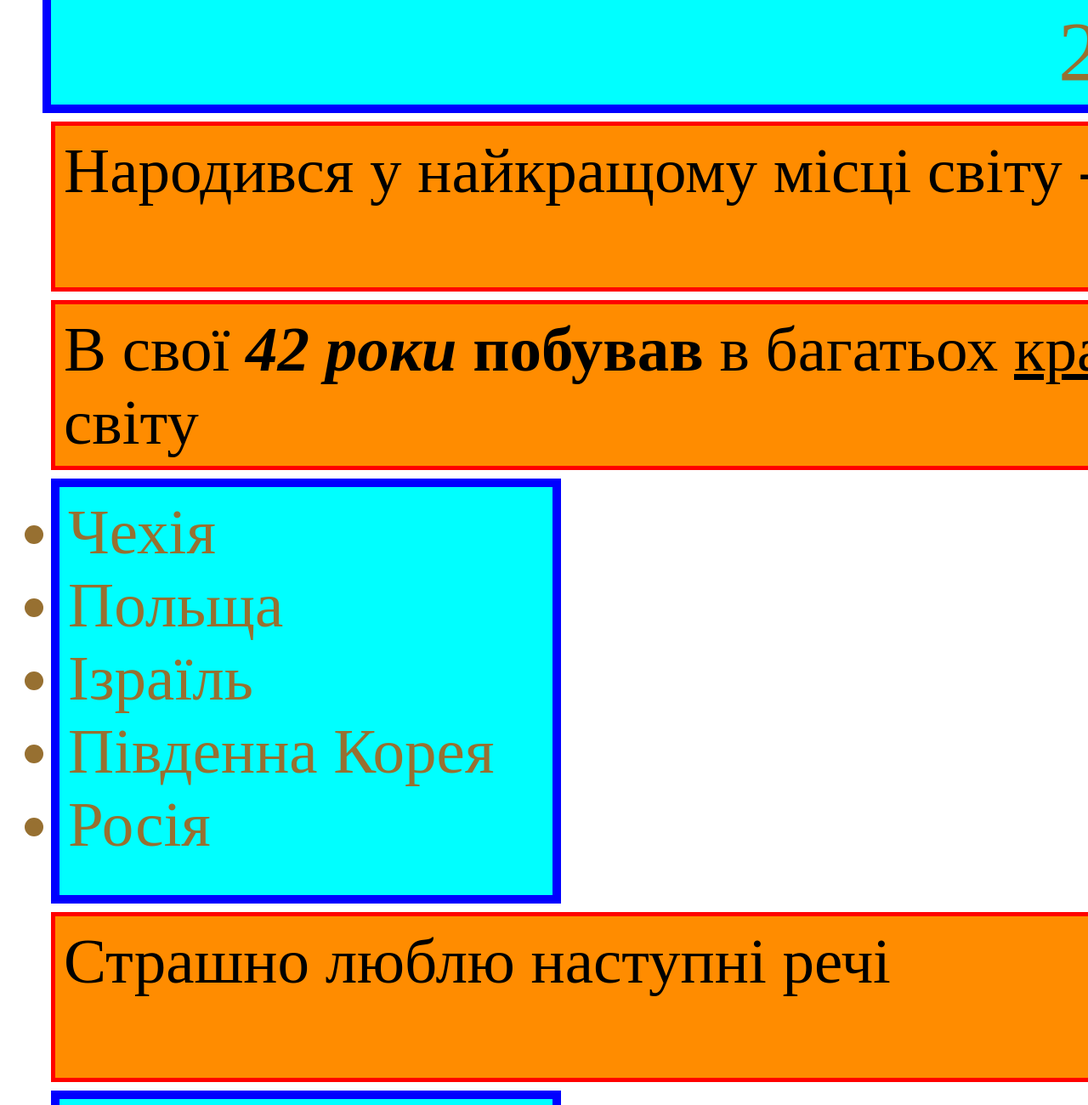
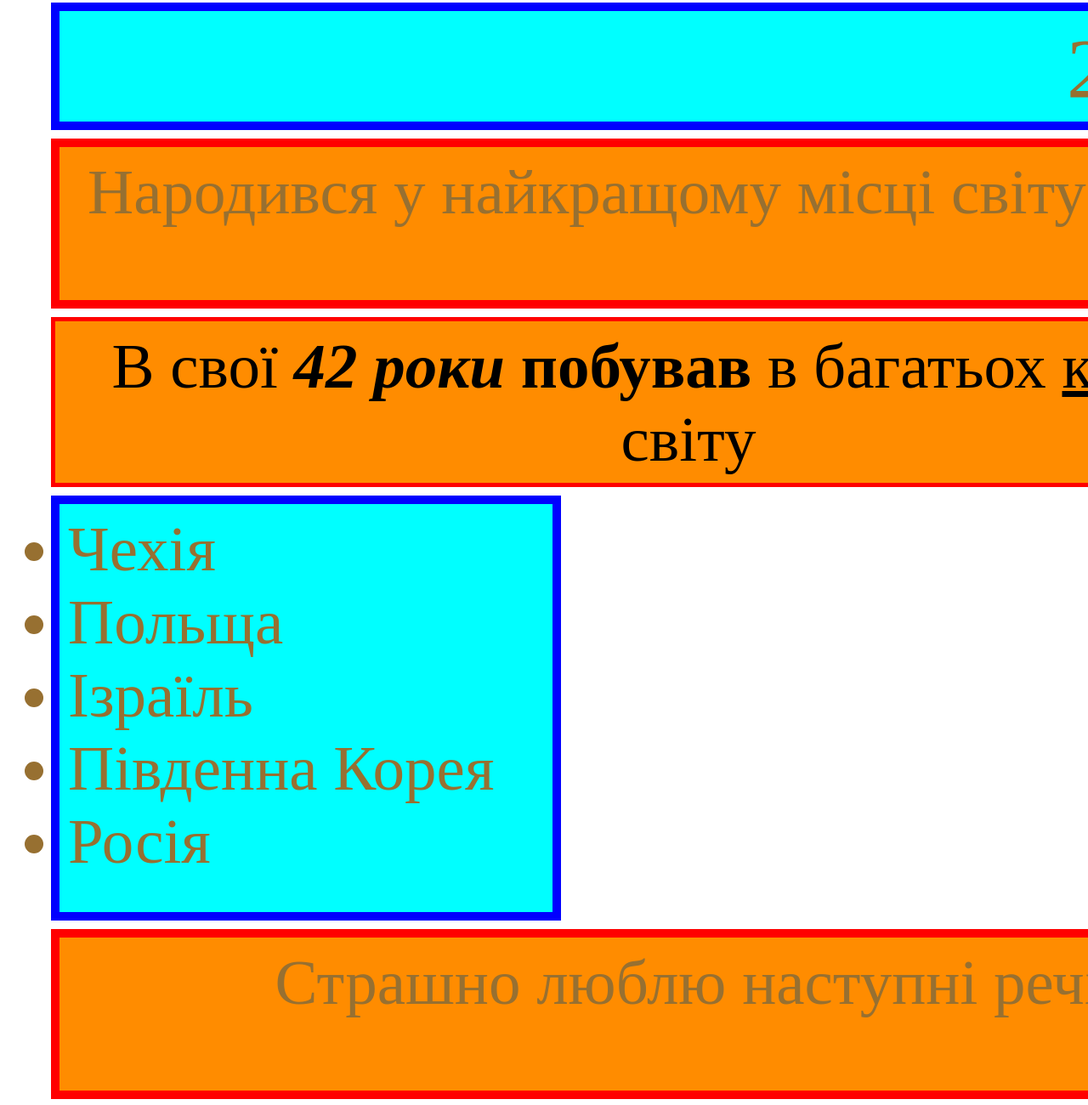
Before and after one commit to vbaida/htmlcours1, a plain HTML site: page HTML курс/hw3/index3.html in a window 1280 px wide. Shown: the part 367-1667 px from the top of the page at 85% size. Drawn offline with Linux system fonts and the light colour scheme.

Commit message:
додав div target margin

```diff
--- a/HTML курс/hw3/demo3.css
+++ b/HTML курс/hw3/demo3.css
@@ -10,6 +10,7 @@ div {
     padding: 10px;
     border: 10px solid blue;
     box-sizing: border-box;
+    margin: 10px;
 }
 .xxx {
     margin: 10px;
@@ -22,6 +23,7 @@ div {
     box-sizing: border-box;
 }
 p {
+    text-align: center;
     margin: 10px;
     padding: 10px;
     font-size: 75px;
@@ -31,6 +33,17 @@ p {
     box-sizing: border-box;
     background: darkorange;
 }
+.target {
+    text-align: center;
+    margin: 10px;
+    padding: 10px;
+    font-size: 75px;
+    width: 1500px;
+    height: 200px;
+    border: 10px solid red;
+    box-sizing: border-box;
+    background: darkorange;
+}
 img {
     border: 9px solid cornflowerblue;
 }
--- a/HTML курс/hw3/index3.html
+++ b/HTML курс/hw3/index3.html
@@ -9,7 +9,7 @@
 <div>Байда Володимир</div>
 <div>Дата народження</div>
 <div>29.09.1979</div>
-<p>Народився у найкращому місці світу - Львів</p>
+<div class="target">Народився у найкращому місці світу - Львів</div>
 <p>В свої <i><strong>42 роки</strong></i> <b>побував</b> в багатьох <u>країнах</u> світу
 <ul class="xxx">
     <li>Чехія</li>
@@ -17,11 +17,8 @@
     <li>Ізраїль</li>
     <li>Південна Корея</li>
     <li>Росія</li>
-
 </ul>
-<p>
-    Страшно люблю наступні речі
-</p>
+<div class="target">Страшно люблю наступні речі</div>
 <ol class="xxx">
     <li>подорожувати</li>
     <li>співати</li>
```
